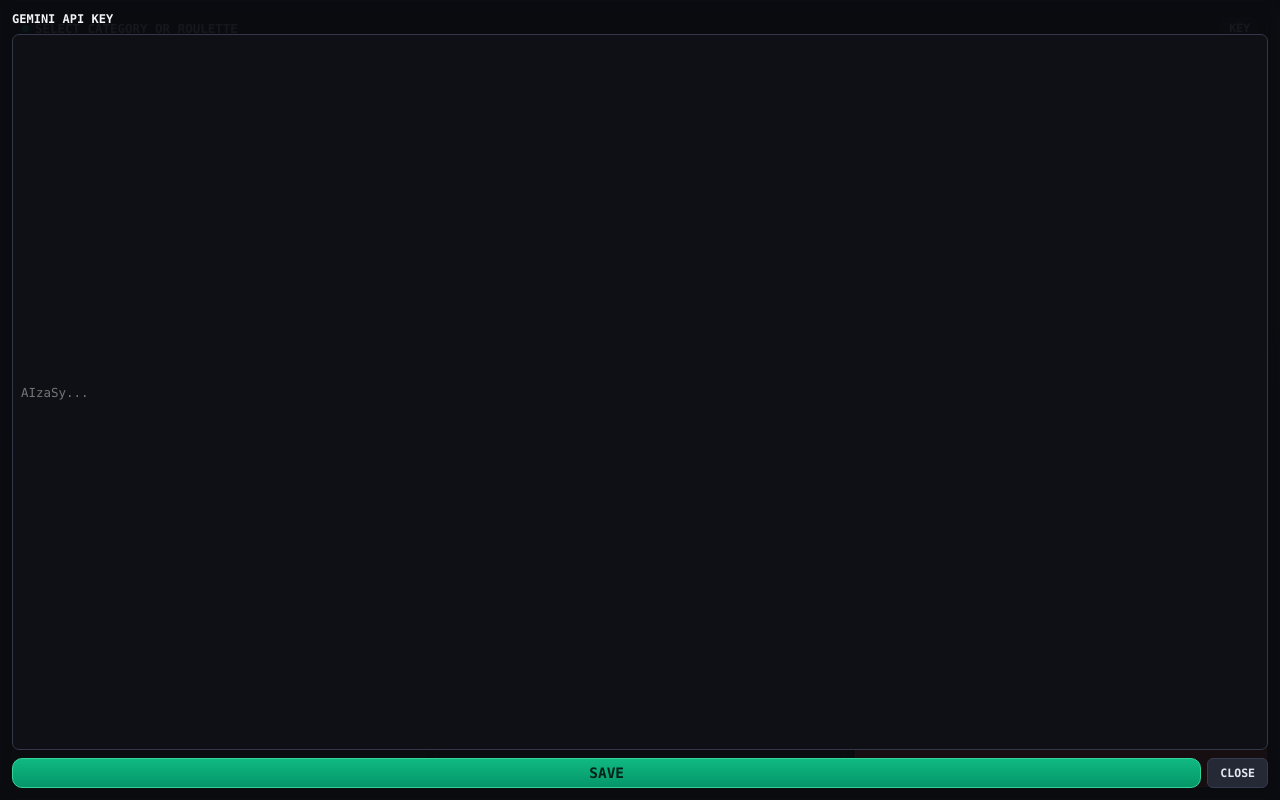
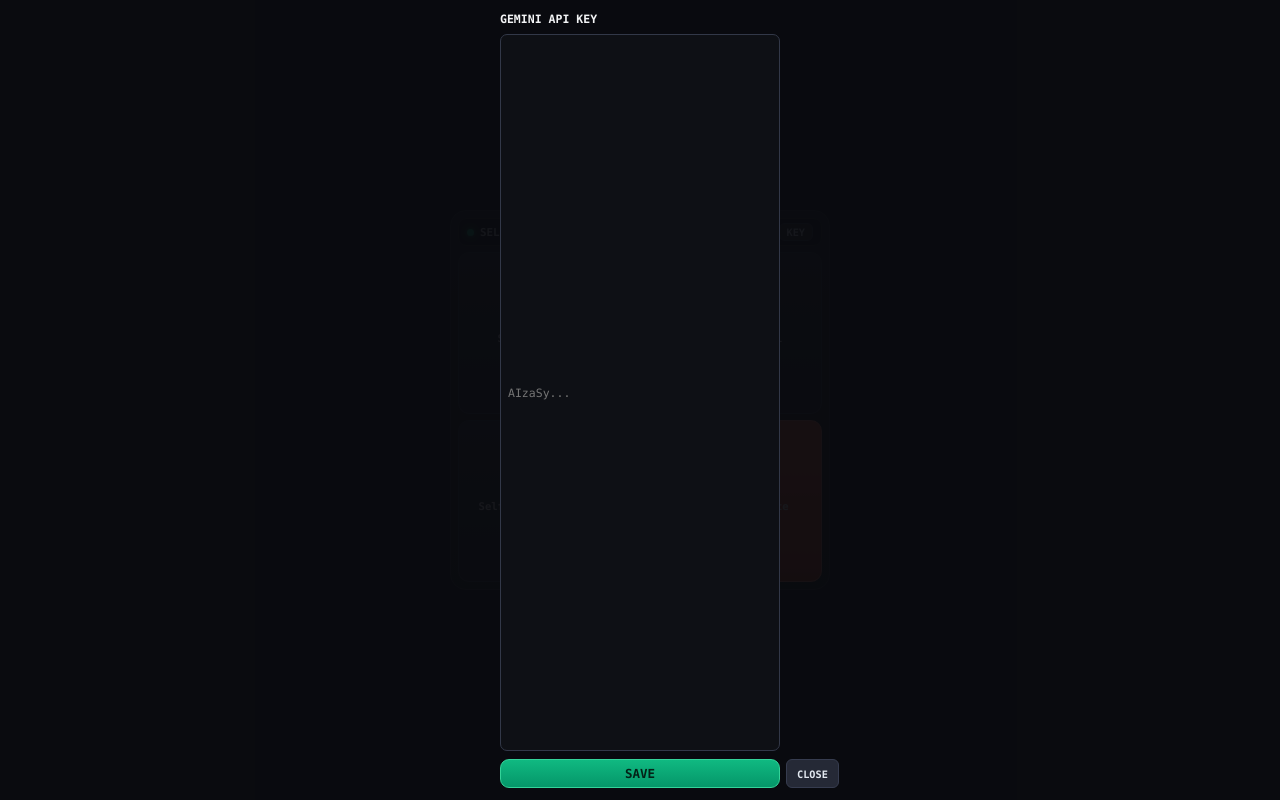
Before and after one commit to lee23-123/dopamine-menu, a plain HTML site: page index.html in a window 1280 px wide. Both pictures are taken after a click on the button "KEY". Drawn offline with Linux system fonts and the light colour scheme.

Commit message:
Update index.html

```diff
--- a/index.html
+++ b/index.html
@@ -5,12 +5,10 @@
   <meta name="viewport" content="width=device-width, initial-scale=1.0, maximum-scale=1.0, user-scalable=no" />
   <meta name="theme-color" content="#14161d" />
   <link rel="manifest" href="manifest.json" />
-  <title>DOPA-01 Widget</title>
+  <title>DOPA-01 4x4</title>
   <style>
     :root {
-      --bg: #14161d;
-      --surface: #1e212b;
-      --key-bg: #262a36;
+      --bg: #0d0f14;
       --key-shadow: #0d0e13;
       --accent: #ff5a36;
       --green: #10b981;
@@ -30,21 +28,27 @@
       padding: 0;
       width: 100%;
       height: 100%;
-      overflow: hidden;
       background: var(--bg);
       color: var(--text);
+      display: flex;
+      justify-content: center;
+      align-items: center;
+      overflow: hidden;
     }
 
+    /* 贴合 4x4 正方形小组件比例，同时限制电脑端最大尺寸 */
     .widget-shell {
       width: 100%;
       height: 100%;
+      max-width: 380px;
+      max-height: 380px;
       display: flex;
       flex-direction: column;
-      padding: clamp(6px, 2.5vmin, 12px);
-      gap: clamp(6px, 2vmin, 10px);
+      padding: 7px;
+      gap: 6px;
       background: linear-gradient(180deg, #1b1e27 0%, #12141a 100%);
       border: 1.5px solid #2d3240;
-      border-radius: 18px;
+      border-radius: 16px;
       overflow: hidden;
     }
 
@@ -54,10 +58,10 @@
       align-items: center;
       background: #0f1116;
       border: 1px solid #252936;
-      border-radius: 10px;
+      border-radius: 8px;
       padding: 4px 8px;
       flex-shrink: 0;
-      width: 100%;
+      min-height: 26px;
       min-width: 0;
     }
 
@@ -83,7 +87,7 @@
     }
 
     .readout {
-      font-size: clamp(0.65rem, 2.8vmin, 0.78rem);
+      font-size: 0.68rem;
       font-weight: 700;
       color: #cbd5e1;
       white-space: nowrap;
@@ -97,7 +101,7 @@
       border: 1px solid #363c4f;
       border-radius: 6px;
       padding: 2px 7px;
-      font-size: clamp(0.62rem, 2.5vmin, 0.72rem);
+      font-size: 0.64rem;
       font-weight: 700;
       cursor: pointer;
       flex-shrink: 0;
@@ -124,12 +128,12 @@
       flex-direction: column;
     }
 
-    /* 关键修复：minmax(0, 1fr) 强制三列严格等宽，绝不被长单词撑出外框 */
+    /* 4x4 格子内 3列 x 2行 严格对齐铺满 */
     .grid-6 {
       display: grid;
       grid-template-columns: repeat(3, minmax(0, 1fr));
       grid-template-rows: repeat(2, minmax(0, 1fr));
-      gap: clamp(5px, 1.8vmin, 9px);
+      gap: 6px;
       width: 100%;
       height: 100%;
       min-width: 0;
@@ -145,16 +149,15 @@
       overflow: hidden;
       background: linear-gradient(180deg, #282c38 0%, #1e212b 100%);
       border: 1px solid #363c4d;
-      border-radius: 12px;
+      border-radius: 11px;
       color: var(--text);
       display: flex;
       flex-direction: column;
       align-items: center;
       justify-content: center;
       gap: 2px;
-      padding: 3px;
+      padding: 4px;
       cursor: pointer;
-      box-shadow: inset 0 1px 0 rgba(255,255,255,0.06);
     }
     .key-tile:active {
       transform: scale(0.97);
@@ -167,12 +170,12 @@
     }
 
     .tile-icon {
-      font-size: clamp(1rem, 5vmin, 1.55rem);
-      line-height: 1.1;
+      font-size: 1.3rem;
+      line-height: 1.05;
     }
     .tile-name {
       width: 100%;
-      font-size: clamp(0.56rem, 2.3vmin, 0.74rem);
+      font-size: 0.66rem;
       font-weight: 700;
       text-align: center;
       line-height: 1.1;
@@ -181,18 +184,19 @@
       text-overflow: ellipsis;
     }
     .tile-meta {
-      font-size: clamp(0.52rem, 2vmin, 0.64rem);
-      opacity: 0.72;
+      font-size: 0.58rem;
+      opacity: 0.75;
+      line-height: 1;
     }
 
+    /* STEP 2: 选项列表 */
     .sub-header {
       display: flex;
       justify-content: space-between;
       align-items: center;
       gap: 4px;
-      margin-bottom: 6px;
+      margin-bottom: 5px;
       flex-shrink: 0;
-      width: 100%;
     }
 
     .ai-btn {
@@ -200,8 +204,8 @@
       border: 1px solid #a28bff;
       color: #fff;
       font-weight: 700;
-      font-size: clamp(0.6rem, 2.4vmin, 0.72rem);
-      padding: 3px 8px;
+      font-size: 0.64rem;
+      padding: 2px 7px;
       border-radius: 6px;
       cursor: pointer;
     }
@@ -212,8 +216,7 @@
       overflow-y: auto;
       display: flex;
       flex-direction: column;
-      gap: 5px;
-      padding-right: 2px;
+      gap: 4px;
     }
 
     .opt-row {
@@ -230,14 +233,14 @@
       background: #222631;
       color: var(--text);
       border: 1px solid #323848;
-      border-radius: 8px;
+      border-radius: 7px;
       padding: 6px 8px;
-      font-size: clamp(0.68rem, 2.7vmin, 0.8rem);
+      font-size: 0.72rem;
       cursor: pointer;
       display: flex;
       justify-content: space-between;
       align-items: center;
-      gap: 6px;
+      gap: 4px;
     }
     .opt-btn span:first-child {
       overflow: hidden;
@@ -249,9 +252,9 @@
       background: #1b1e27;
       color: var(--muted);
       border: 1px solid #2e3342;
-      border-radius: 8px;
-      padding: 0 7px;
-      font-size: 0.7rem;
+      border-radius: 7px;
+      padding: 0 6px;
+      font-size: 0.68rem;
       cursor: pointer;
       flex-shrink: 0;
     }
@@ -259,7 +262,7 @@
     .add-bar {
       display: flex;
       gap: 4px;
-      margin-top: 6px;
+      margin-top: 5px;
       flex-shrink: 0;
     }
 
@@ -270,10 +273,11 @@
       color: var(--text);
       border: 1px solid #323848;
       border-radius: 7px;
-      padding: 5px 8px;
-      font-size: clamp(0.68rem, 2.6vmin, 0.78rem);
+      padding: 5px 7px;
+      font-size: 0.72rem;
     }
 
+    /* STEP 3A & 3B: 锁定任务 / 鼓励语录 */
     .center-box {
       flex: 1;
       min-height: 0;
@@ -284,45 +288,48 @@
       text-align: center;
       background: #101217;
       border: 1px solid #242834;
-      border-radius: 12px;
-      padding: clamp(8px, 3vmin, 14px);
+      border-radius: 11px;
+      padding: 10px;
     }
 
     .pill {
       background: rgba(255, 90, 54, 0.18);
       border: 1px solid rgba(255, 90, 54, 0.45);
       color: #ff8c73;
-      font-size: clamp(0.58rem, 2.3vmin, 0.7rem);
+      font-size: 0.62rem;
       font-weight: 700;
       padding: 2px 8px;
       border-radius: 999px;
     }
 
     .center-title {
-      font-size: clamp(0.85rem, 3.8vmin, 1.15rem);
+      font-size: 0.92rem;
       font-weight: 700;
       line-height: 1.3;
       margin: 4px 0;
       word-break: break-word;
+      overflow-y: auto;
     }
 
     .center-quote {
-      font-size: clamp(0.75rem, 3.1vmin, 0.95rem);
+      font-size: 0.78rem;
       line-height: 1.35;
       margin: 4px 0;
       color: #f8fafc;
+      overflow-y: auto;
     }
 
     .action-btn {
       width: 100%;
-      padding: clamp(7px, 2.5vmin, 11px);
-      font-size: clamp(0.75rem, 3vmin, 0.9rem);
+      padding: 8px;
+      font-size: 0.78rem;
       font-weight: 700;
-      border-radius: 10px;
+      border-radius: 9px;
       border: 1px solid #34d399;
       background: linear-gradient(180deg, #10b981 0%, #059669 100%);
       color: #042117;
       cursor: pointer;
+      flex-shrink: 0;
     }
 
     .action-btn.blue {
@@ -335,12 +342,17 @@
       display: none;
       position: fixed;
       inset: 0;
-      background: rgba(10, 11, 15, 0.94);
+      background: rgba(10, 11, 15, 0.95);
       padding: 12px;
       flex-direction: column;
       justify-content: center;
+      align-items: center;
       gap: 8px;
       z-index: 20;
+    }
+    #settingsOverlay > * {
+      width: 100%;
+      max-width: 280px;
     }
   </style>
 </head>
@@ -362,7 +374,7 @@
       <section id="step-options" class="step">
         <div class="sub-header">
           <button class="mini-btn" onclick="goToCategories()">◀ BACK</button>
-          <strong id="catHeader" style="font-size:0.78rem;">⚽ SPORTS</strong>
+          <strong id="catHeader" style="font-size:0.72rem;">⚽ SPORTS</strong>
           <button class="ai-btn" id="aiBtn" onclick="refreshWithAI()">✨ AI</button>
         </div>
         <div class="options-scroll" id="optionList"></div>
@@ -393,11 +405,11 @@
   </div>
 
   <div id="settingsOverlay">
-    <div style="font-size:0.75rem; font-weight:700;">GEMINI API KEY</div>
+    <div style="font-size:0.72rem; font-weight:700;">GEMINI API KEY</div>
     <input type="password" id="apiKeyInput" placeholder="AIzaSy..." />
     <div style="display:flex; gap:6px;">
       <button class="action-btn" style="padding:6px;" onclick="saveKey()">SAVE</button>
-      <button class="mini-btn" style="padding:6px 12px;" onclick="toggleSettings()">CLOSE</button>
+      <button class="mini-btn" style="padding:6px 10px;" onclick="toggleSettings()">CLOSE</button>
     </div>
   </div>
 
@@ -534,7 +546,7 @@
       setReadout(`${currentCat.toUpperCase()} (${items.length})`);
 
       if (!items.length) {
-        list.innerHTML = `<div style="color:var(--muted); font-size:0.75rem; text-align:center; padding:12px;">No items. Add below or tap AI.</div>`;
+        list.innerHTML = `<div style="color:var(--muted); font-size:0.7rem; text-align:center; padding:8px;">No items. Add below or tap AI.</div>`;
         return;
       }
 
```
